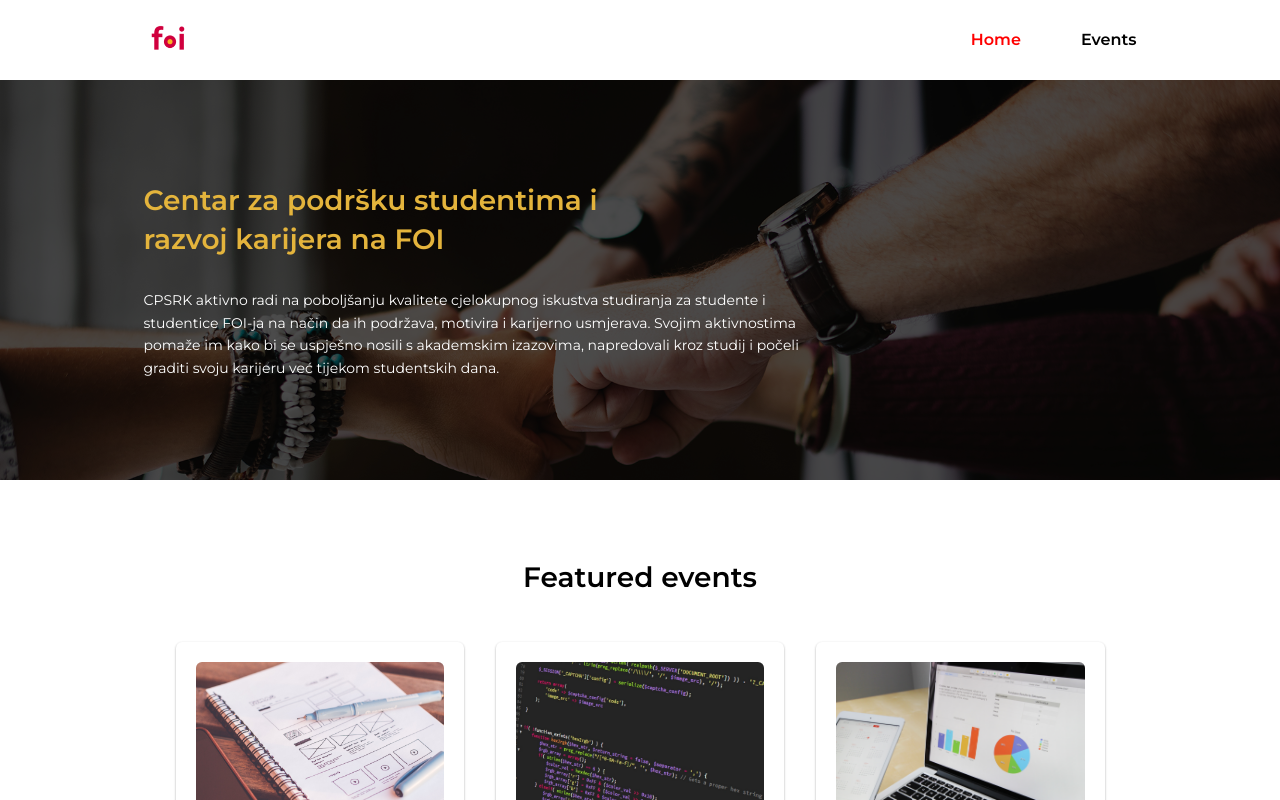
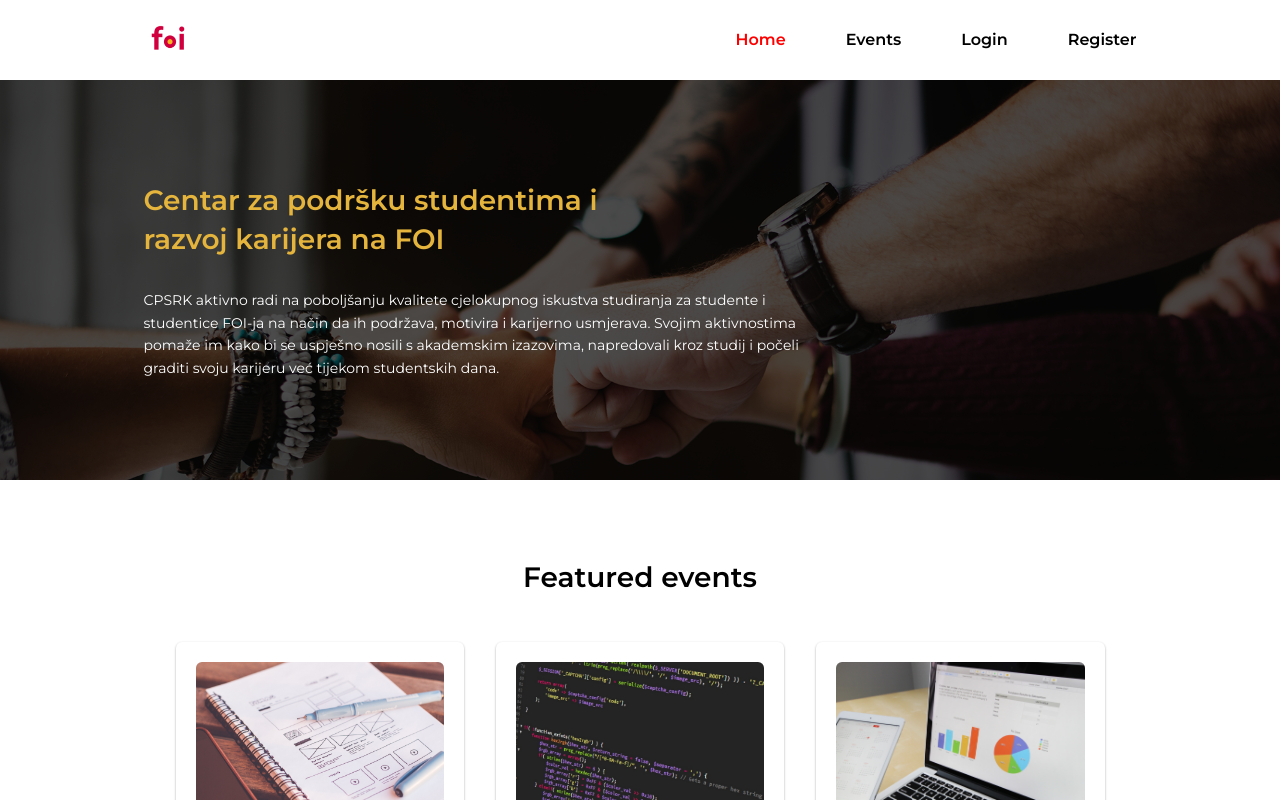
Before and after one commit to MBesednik/Spect__React-Intro, a React (Create React App) app: page / in a window 1280 px wide. Shown: the top 800 px of the page. Built offline with nearby package versions, Linux system fonts and the light colour scheme.

Commit message:
created login and register page

```diff
--- a/src/App.js
+++ b/src/App.js
@@ -6,6 +6,8 @@ import Events from './pages/Events/Events';
 import Event from './pages/SingleEvent/SingleEvent';
 import Footer from './components/Footer/Footer';
 import { Route } from 'react-router-dom';
+import Login from './pages/Login/Login';
+import Register from './pages/Register/Register';
 
 export default function App() {
   return (
@@ -15,6 +17,8 @@ export default function App() {
         <Route exact path="/" component={Home} />
         <Route exact path="/events" component={Events} />
         <Route exact path="/event/:id" component={Event} />
+        <Route exact path="/login" component={Login} />
+        <Route exact path="/register" component={Register} />
       </Main>
       <Footer/>
     </>
--- a/src/Components/Header/Header.js
+++ b/src/Components/Header/Header.js
@@ -15,6 +15,8 @@ import Menu from '../Menu/Menu';
 const links = {
     home: 'Home',
     events: 'Events',
+    login: 'Login',
+    register: 'Register'
 }
 
 
@@ -31,6 +33,8 @@ const Header = () => {
             <Nav>
                 <NavItem activeStyle={{color: "red"}} exact to="/" >{links.home}</NavItem>
                 <NavItem activeStyle={{color: "red"}} exact to="/events" >{links.events}</NavItem>
+                <NavItem activeStyle={{color: "red"}} exact to="/login" >{links.login}</NavItem>
+                <NavItem activeStyle={{color: "red"}} exact to="/register" >{links.register}</NavItem>
             </Nav>
         </Inner>
         </HeaderWrapper>
--- a/src/Components/Menu/Menu.js
+++ b/src/Components/Menu/Menu.js
@@ -8,6 +8,8 @@ import { bool } from 'prop-types';
 const links = {
   home: 'Home',
   events: 'Events',
+  login: 'Login',
+  register: 'Register'
 }
 
 const Menu = ({ open }) => {
@@ -16,6 +18,8 @@ const Menu = ({ open }) => {
       <Nav open={open}>
                 <NavItem activeStyle={{color: "red"}} exact to="/" >{links.home}</NavItem>
                 <NavItem activeStyle={{color: "red"}} exact to="/events" >{links.events}</NavItem>
+                <NavItem activeStyle={{color: "red"}} exact to="/login" >{links.login}</NavItem>
+                <NavItem activeStyle={{color: "red"}} exact to="/register" >{links.register}</NavItem>
       </Nav>
             </>
     )
```
Also changed, not shown: src/Pages/Login/Login.js (added), src/Pages/Register/Register.js (added).
